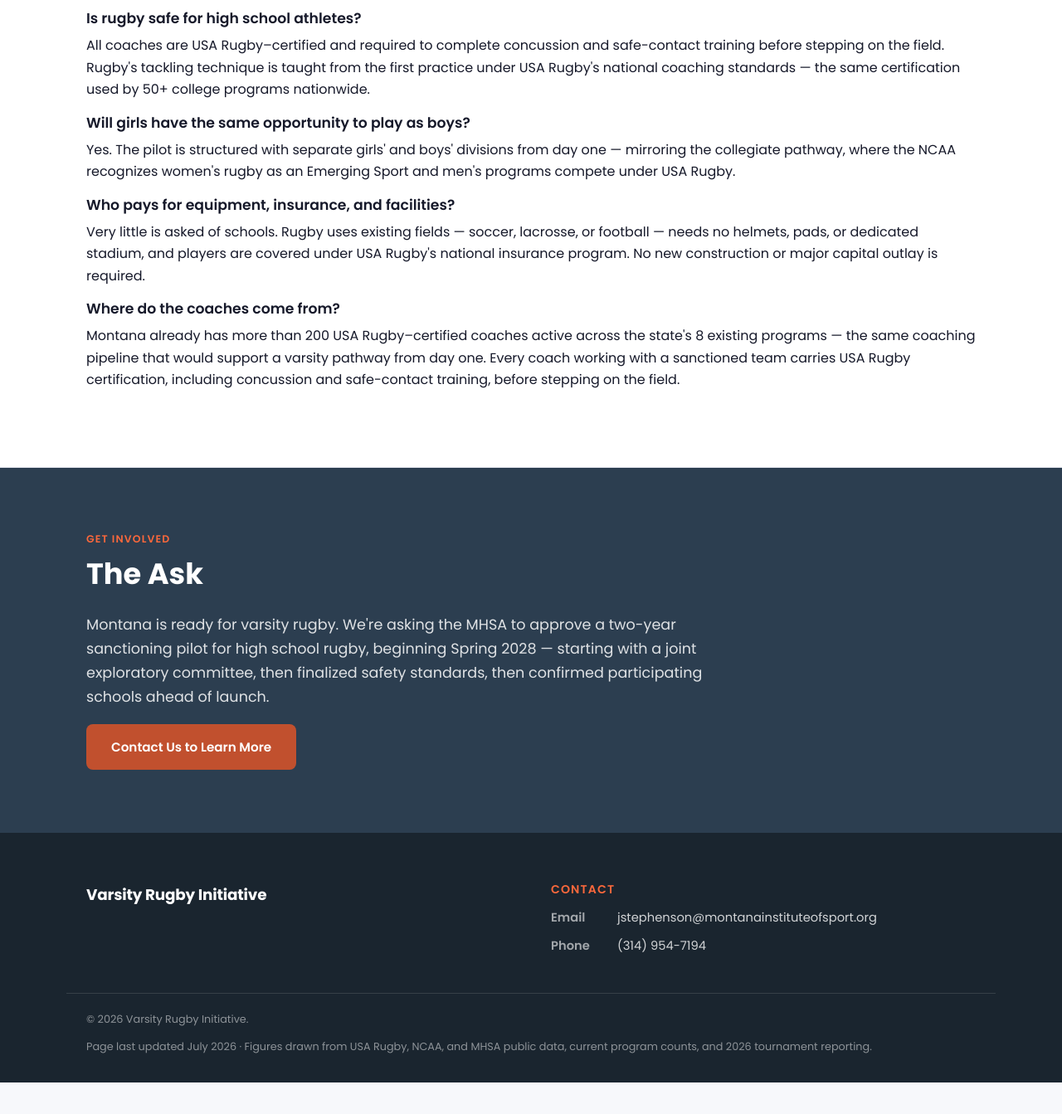
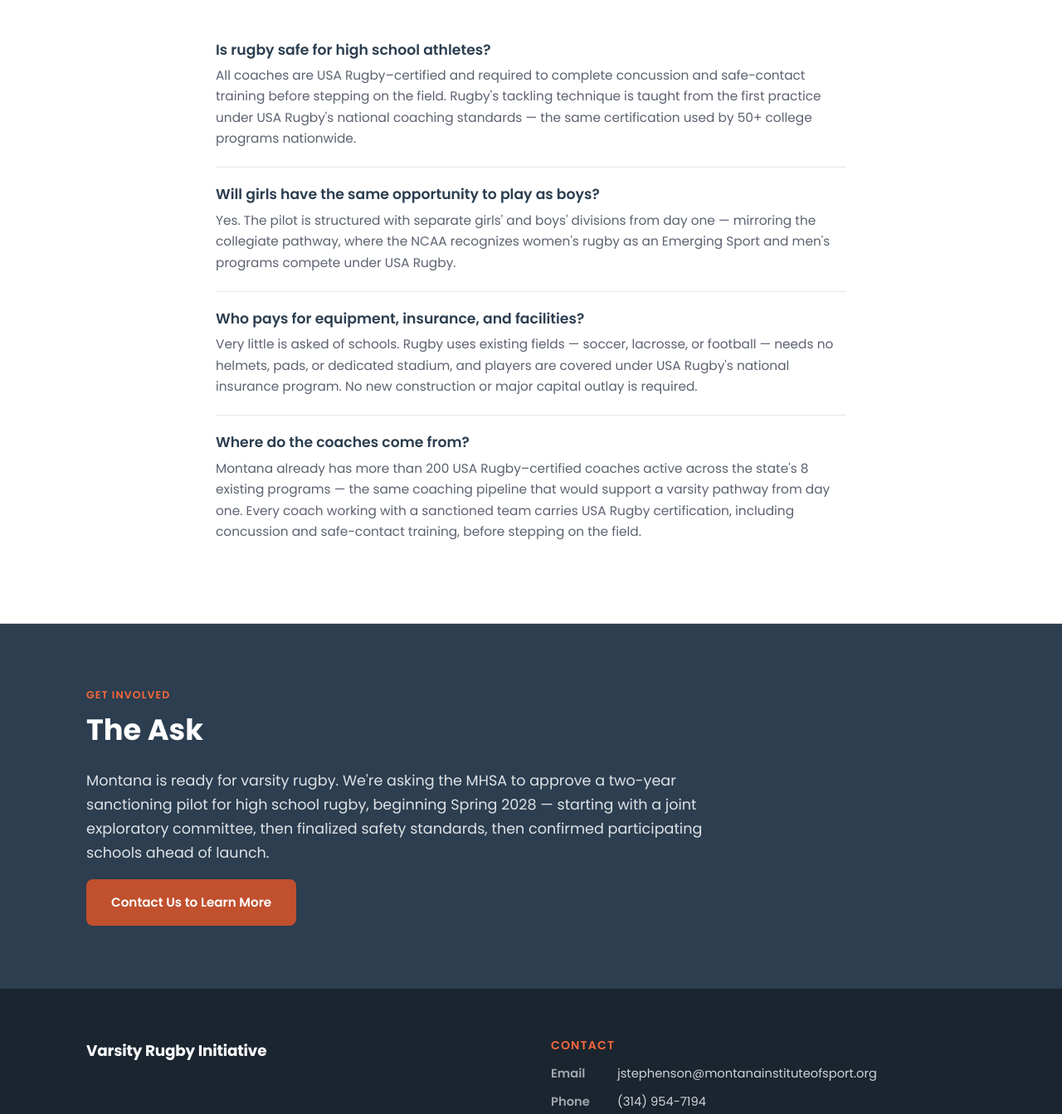
Before and after one commit to bengfreund-web/varsity-rugby-site, a plain HTML site: page index.html in a window 1280 px wide. Shown: the part 5080-6423 px from the top of the page at 83% size. Before the commit the page ends 6385 px from the top, so only its background shows below. Drawn offline with Linux system fonts and the light colour scheme.

Commit message:
Update styles.css

```diff
--- a/css/styles.css
+++ b/css/styles.css
@@ -65,6 +65,10 @@ html {
 .timeline li.reveal:nth-child(3) { transition-delay: 0.2s; }
 .timeline li.reveal:nth-child(4) { transition-delay: 0.3s; }
 .timeline li.reveal:nth-child(5) { transition-delay: 0.4s; }
+
+.faq-list .reveal:nth-child(2) { transition-delay: 0.1s; }
+.faq-list .reveal:nth-child(3) { transition-delay: 0.2s; }
+.faq-list .reveal:nth-child(4) { transition-delay: 0.3s; }
 
 @media (prefers-reduced-motion: reduce) {
   .reveal { opacity: 1; transform: none; transition: none; }
@@ -468,6 +472,7 @@ p { margin: 0 0 1em; }
   filter: brightness(1.35);
   font-weight: 800;
 }
+
 /* ---------- Growth chart (small supplementary detail) ---------- */
 
 .chart-section {
@@ -710,6 +715,33 @@ p { margin: 0 0 1em; }
   color: var(--gray);
 }
 
+/* ---------- FAQ ---------- */
+
+.faq-list {
+  max-width: 760px;
+  margin: 2.5rem auto 0;
+}
+
+.faq-item {
+  padding: 22px 0;
+  border-bottom: 1px solid var(--line);
+}
+
+.faq-item:last-child {
+  border-bottom: none;
+}
+
+.faq-item h3 {
+  color: var(--primary);
+  margin-bottom: 0.4em;
+}
+
+.faq-item p {
+  color: var(--gray);
+  font-size: 0.96rem;
+  margin: 0;
+}
+
 /* ---------- Footer ---------- */
 
 .site-footer {
@@ -768,6 +800,14 @@ p { margin: 0 0 1em; }
   color: rgba(255,255,255,0.5);
 }
 
+.footer-bottom p { margin: 0 0 0.4em; }
+.footer-bottom p:last-child { margin-bottom: 0; }
+
+.footer-note {
+  font-size: 0.75rem;
+  color: rgba(255,255,255,0.35);
+}
+
 /* ---------- Responsive ---------- */
 
 @media (max-width: 860px) {
```
